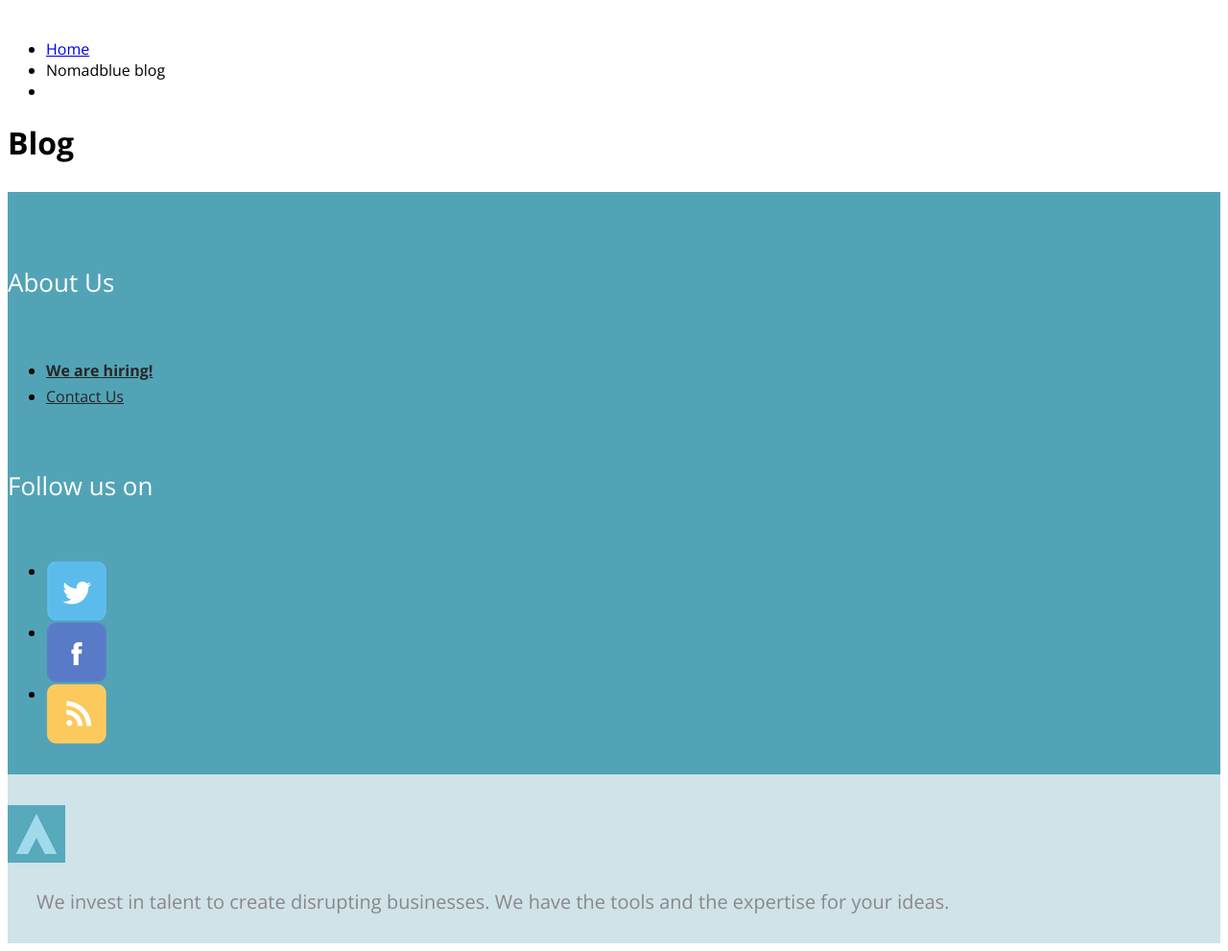
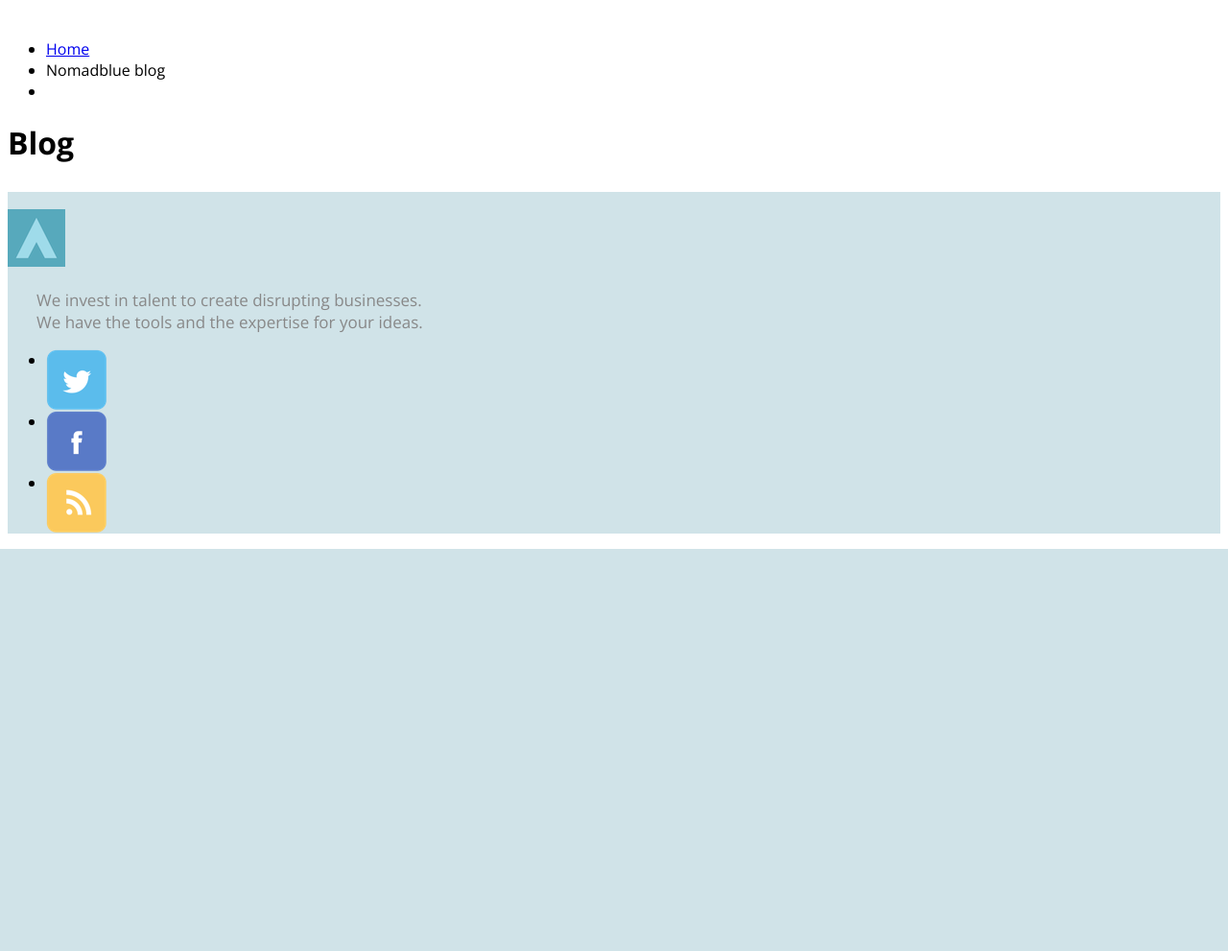
Before and after one commit to Nomadblue/nomad-web, a Django app: template blog/templates/nomadblog/post_list.html in a window 1280 px wide. Shown: the part 443-1434 px from the top of the page at 96% size. After the commit the page ends 1015 px from the top, so only its background shows below. Run offline with Django 3.2, Linux system fonts and the light colour scheme; the template is opened without the code that fills it, so the values that code supplies are empty; style sheets or scripts are compiled from the project's sources; parts of the project's set-up code (start-up, migrations or seed data) failed here and were passed over; some libraries are stand-ins or nearby versions.

Commit message:
Clean footer styles and layout

```diff
--- a/website/static/less/styles.less
+++ b/website/static/less/styles.less
@@ -285,28 +285,13 @@ time.icon span
 footer {
     margin-top: 30px;
 }
-footer .top {
-    background-color: #53a3b7;
-    padding: 15px 0;
+footer .bottom {
+    background-color: #d0e3e8;
+    padding-top: 18px;
 }
-footer .top h6 {
-    font-size: 26px;
-    color: #fff;
-    font-weight: 300;
+footer .bottom h5 {
+    margin-top: 0;
 }
-
-footer .top .list-footer {
-    font-size: 16px;
-    font-weight: 300;
-}
-footer .top .list-footer a {
-    color: #262626;line-height: 1.7em;
-}
-
-footer .bottom {
-    background-color: #d0e3e8;padding:10px 0;
-}
-
 footer .bottom h5 a {
     width: 60px;
     height: 60px;
@@ -314,9 +299,11 @@ footer .bottom h5 a {
     background: transparent url(../img/nomadblue_footer_logo.png) 0 no-repeat;
     text-indent: -999em;
 }
-
 footer .bottom .claim {
-    margin-top: 27px;margin-left: 30px;font-size: 20px;color: #888;
+    // margin-top: 5px;
+    margin-left: 30px;
+    font-size: 17px;
+    color: #888;
 }
 
 .ico-social.twitter {text-indent: -999em;display: inline-block;width: 64px;height: 64px;background: transparent url(../img/twitter.png) 0 no-repeat;}
--- a/website/templates/website/includes/footer.html
+++ b/website/templates/website/includes/footer.html
@@ -1,37 +1,13 @@
 <footer>
-  <div class="top">
-    <div class="container">
-      <div class="row">
-      {% comment %}
-        <div class="col-md-4">
-          <h6>Some interesting links</h6>
-          <ul class="list-unstyled list-footer">
-            <li><a href="#">IT is a service, not a product</a></li>
-          </ul>
-        </div>
-      {% endcomment %}
-        <div class="col-md-4 col-md-offset-2">
-          <h6>About Us</h6>
-          <ul class="list-unstyled list-footer">
-            <li><a href="{% url 'jobs' %}"><b>We are hiring!</b></a></li>
-            <li><a href="{% url 'contact_form' %}">Contact Us</a></li>
-          </ul>
-        </div>
-        <div class="col-md-4">
-          <h6>Follow us on</h6>
-          <ul class="list-unstyled list-inline">
-            <li><a href="https://twitter.com/nomadblue" class="ico-social twitter">Twitter</a></li>
-            <li><a href="https://www.facebook.com/nomadblueltd" class="ico-social facebook">Facebook</a></li>
-            <li><a href="" class="ico-social rss">RSS</a></li>
-          </ul>
-        </div>
-     </div>
-    </div>
-  </div>
   <div class="bottom clearfix">
     <div class="container">
       <h5 class="pull-left"><a href="#">Nomadblue</a></h5>
-      <p class="claim pull-left">We invest in talent to create disrupting businesses. We have the tools and the expertise for your ideas.</p>
+      <p class="claim pull-left">We invest in talent to create disrupting businesses.<br>We have the tools and the expertise for your ideas.</p>
+      <ul class="list-unstyled list-inline pull-right">
+        <li><a href="https://twitter.com/nomadblue" class="ico-social twitter">Twitter</a></li>
+        <li><a href="https://www.facebook.com/nomadblueltd" class="ico-social facebook">Facebook</a></li>
+        <li><a href="" class="ico-social rss">RSS</a></li>
+      </ul>
     </div>
   </div>
 </footer>
```
